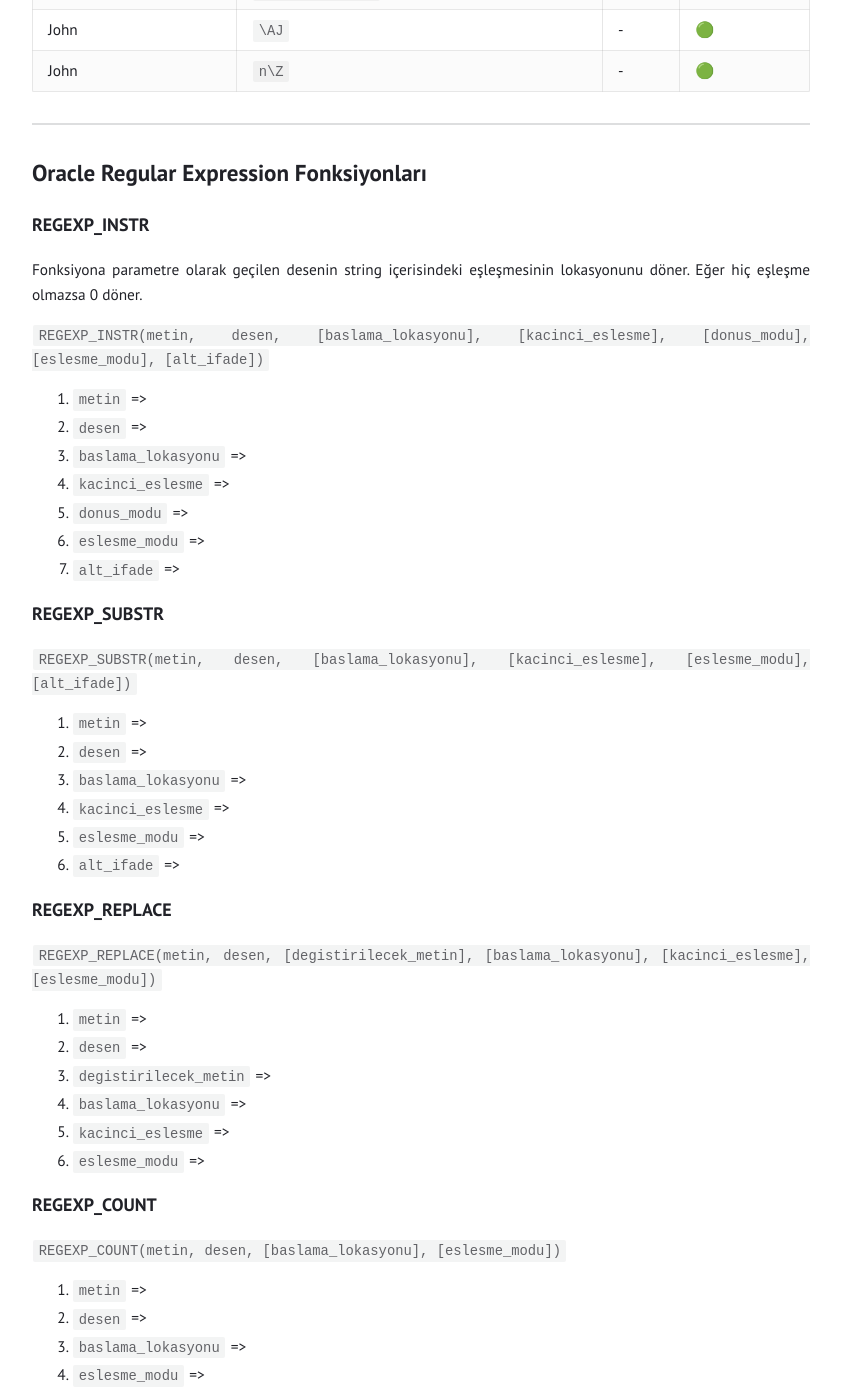
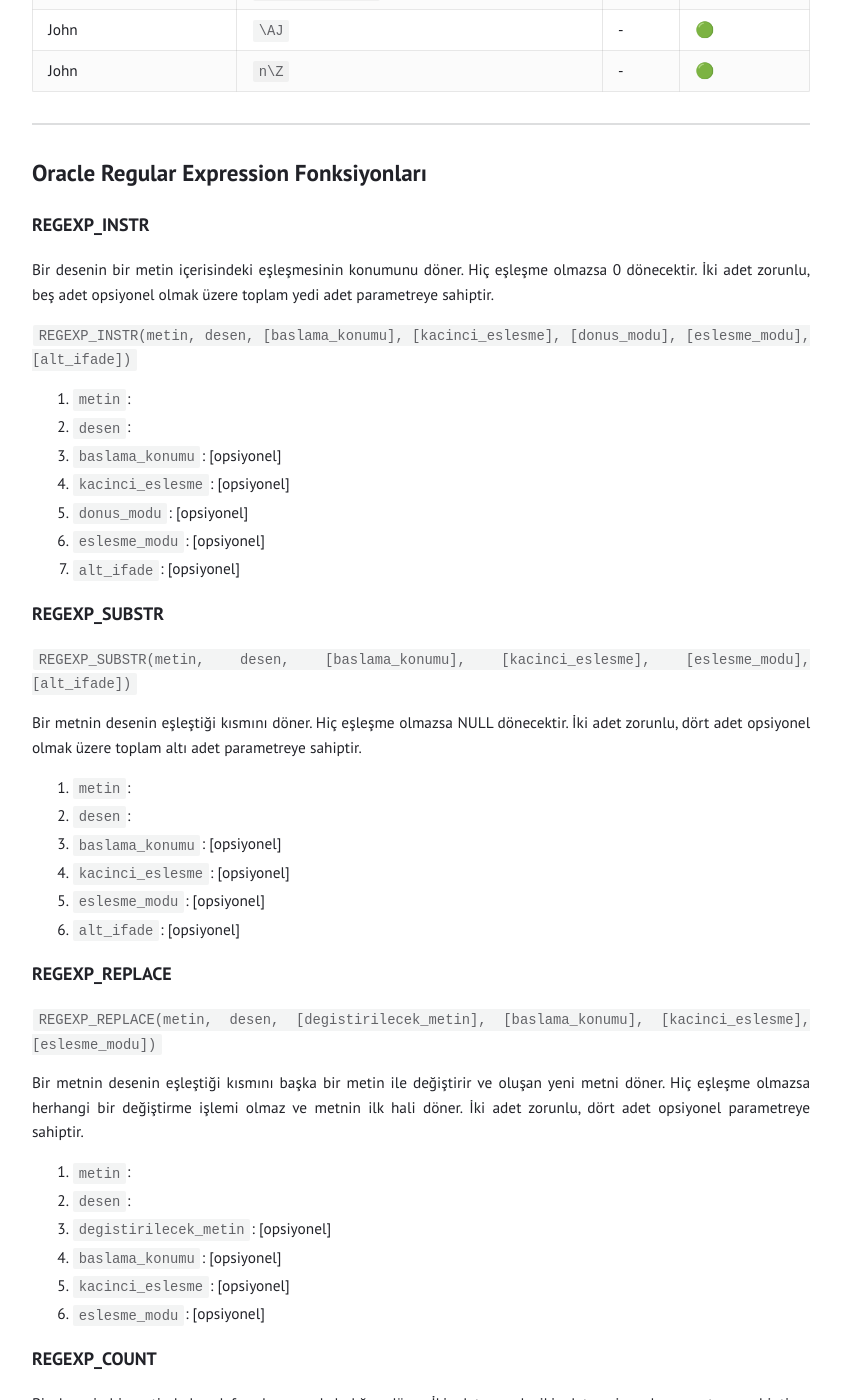
Before and after one commit to tunahanoguz/tunahanoguz.github.io, a Jekyll site: the page built from _posts/2025-05-05-oracle-regular-expressions.md, in a window 1280 px wide and 1400 px high, scrolled down 6913 px. Shown: the whole window, without its empty margins (219-1060 px from the left). Built offline with Jekyll 4.4.1, drawn with Linux system fonts in a browser that asks for light colours; some of the changed text lies outside the part shown.

Commit message:
Update 2025-05-05-oracle-regular-expressions.md

````diff
--- a/_posts/2025-05-05-oracle-regular-expressions.md
+++ b/_posts/2025-05-05-oracle-regular-expressions.md
@@ -173,53 +173,61 @@ Aşağıdaki tabloda üstteki iki tabloda açıklamaları yer alan desen ve eşl
 
 ### REGEXP_INSTR {#REGEXP_INSTR}
 
-Fonksiyona parametre olarak geçilen desenin string içerisindeki eşleşmesinin lokasyonunu döner. Eğer hiç eşleşme olmazsa 0 döner.
+Bir desenin bir metin içerisindeki eşleşmesinin konumunu döner. Hiç eşleşme olmazsa 0 dönecektir. İki adet zorunlu, beş adet opsiyonel olmak üzere toplam yedi adet parametreye sahiptir.
 
-```REGEXP_INSTR(metin, desen, [baslama_lokasyonu], [kacinci_eslesme], [donus_modu], [eslesme_modu], [alt_ifade])```
+```REGEXP_INSTR(metin, desen, [baslama_konumu], [kacinci_eslesme], [donus_modu], [eslesme_modu], [alt_ifade])```
 
-1. ```metin``` =>
-2. ```desen``` =>
-3. ```baslama_lokasyonu``` =>
-4. ```kacinci_eslesme``` =>
-5. ```donus_modu``` =>
-6. ```eslesme_modu``` =>
-7. ```alt_ifade``` =>
+1. ```metin```:
+2. ```desen```:
+3. ```baslama_konumu```: [opsiyonel]
+4. ```kacinci_eslesme```: [opsiyonel]
+5. ```donus_modu```: [opsiyonel]
+6. ```eslesme_modu```: [opsiyonel]
+7. ```alt_ifade```: [opsiyonel]
 
 ### REGEXP_SUBSTR {#REGEXP_SUBSTR}
 
-```REGEXP_SUBSTR(metin, desen, [baslama_lokasyonu], [kacinci_eslesme], [eslesme_modu], [alt_ifade])```
+```REGEXP_SUBSTR(metin, desen, [baslama_konumu], [kacinci_eslesme], [eslesme_modu], [alt_ifade])```
 
-1. ```metin``` =>
-2. ```desen``` =>
-3. ```baslama_lokasyonu``` =>
-4. ```kacinci_eslesme``` =>
-5. ```eslesme_modu``` =>
-6. ```alt_ifade``` =>
+Bir metnin desenin eşleştiği kısmını döner. Hiç eşleşme olmazsa NULL dönecektir. İki adet zorunlu, dört adet opsiyonel olmak üzere toplam altı adet parametreye sahiptir.
+
+1. ```metin```:
+2. ```desen```:
+3. ```baslama_konumu```: [opsiyonel]
+4. ```kacinci_eslesme```: [opsiyonel]
+5. ```eslesme_modu```: [opsiyonel]
+6. ```alt_ifade```: [opsiyonel]
 
 ### REGEXP_REPLACE {#REGEXP_REPLACE}
 
-```REGEXP_REPLACE(metin, desen, [degistirilecek_metin], [baslama_lokasyonu], [kacinci_eslesme], [eslesme_modu])```
+```REGEXP_REPLACE(metin, desen, [degistirilecek_metin], [baslama_konumu], [kacinci_eslesme], [eslesme_modu])```
 
-1. ```metin``` =>
-2. ```desen``` =>
-3. ```degistirilecek_metin``` =>
-4. ```baslama_lokasyonu``` =>
-5. ```kacinci_eslesme``` =>
-6. ```eslesme_modu``` =>
+Bir metnin desenin eşleştiği kısmını başka bir metin ile değiştirir ve oluşan yeni metni döner. Hiç eşleşme olmazsa herhangi bir değiştirme işlemi olmaz ve metnin ilk hali döner. İki adet zorunlu, dört adet opsiyonel parametreye sahiptir.
+
+1. ```metin```:
+2. ```desen```:
+3. ```degistirilecek_metin```: [opsiyonel]
+4. ```baslama_konumu```: [opsiyonel]
+5. ```kacinci_eslesme```: [opsiyonel]
+6. ```eslesme_modu```: [opsiyonel]
 
 ### REGEXP_COUNT {#REGEXP_COUNT}
 
-```REGEXP_COUNT(metin, desen, [baslama_lokasyonu], [eslesme_modu])```
+Bir desenin bir metinde kaç defa eşleşme yakaladığını döner. İki adet zorunlu, iki adet opsiyonal parametreye sahiptir.
 
-1. ```metin``` =>
-2. ```desen``` =>
-3. ```baslama_lokasyonu``` =>
-4. ```eslesme_modu``` =>
+```REGEXP_COUNT(metin, desen, [baslama_konumu], [eslesme_modu])```
+
+1. ```metin```:
+2. ```desen```:
+3. ```baslama_konumu```: [opsiyonel]
+4. ```eslesme_modu```: [opsiyonel]
 
 ### REGEXP_LIKE {#REGEXP_LIKE}
 
+Bir desenin bir metinde eşleşme yakalayıp yakalayamadığını döner. Dönüş değeri TRUE veya FALSE olabilir. İki adet zorunlu, bir adet opsiyonel parametre sahiptir.
+
 ```REGEXP_LIKE(metin, desen, [eslesme_modu])```
 
-1. ```metin``` =>
-2. ```desen``` =>
-3. ```eslesme_modu``` =>
+1. ```metin```:
+2. ```desen```:
+3. ```eslesme_modu```: [opsiyonel]
````
